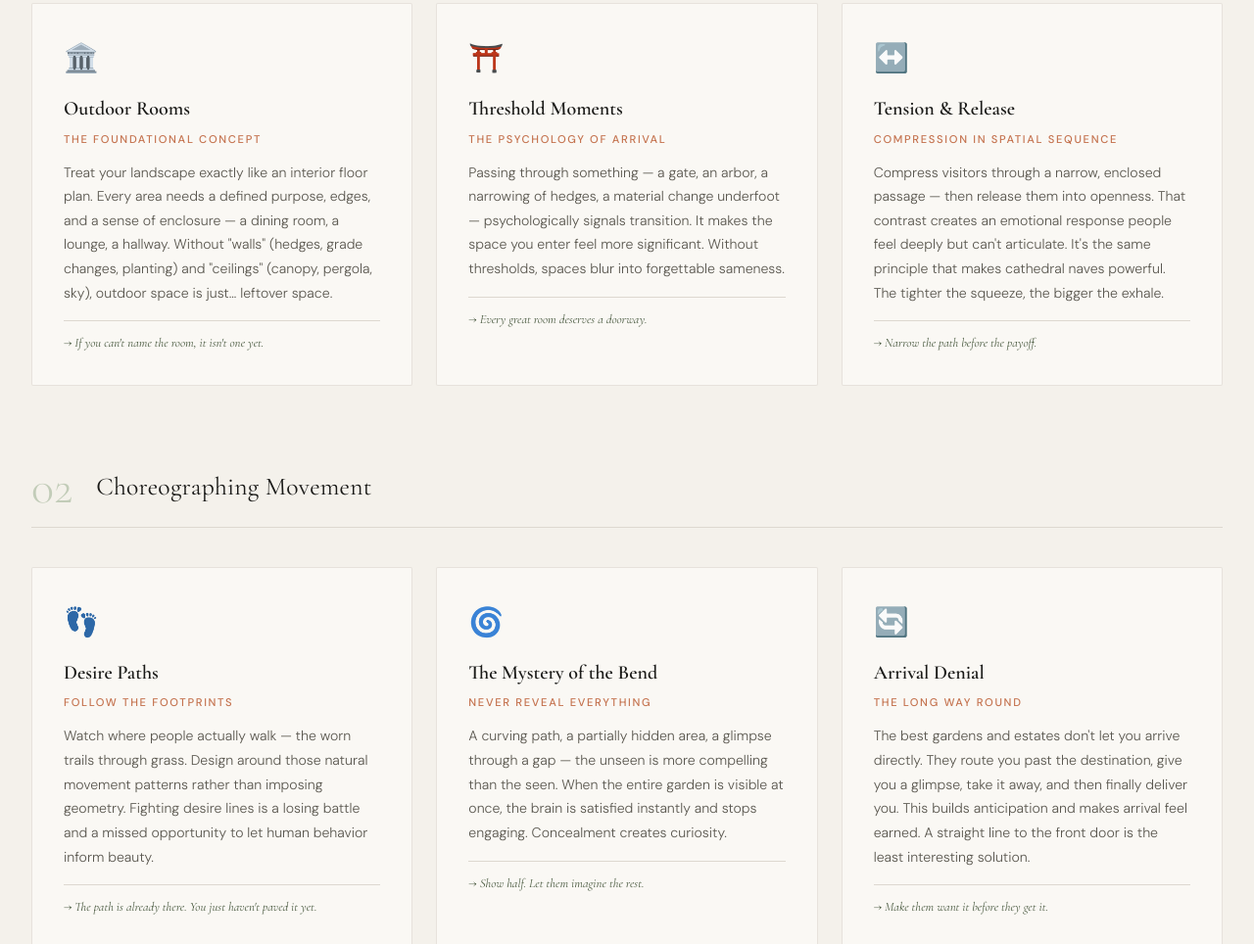
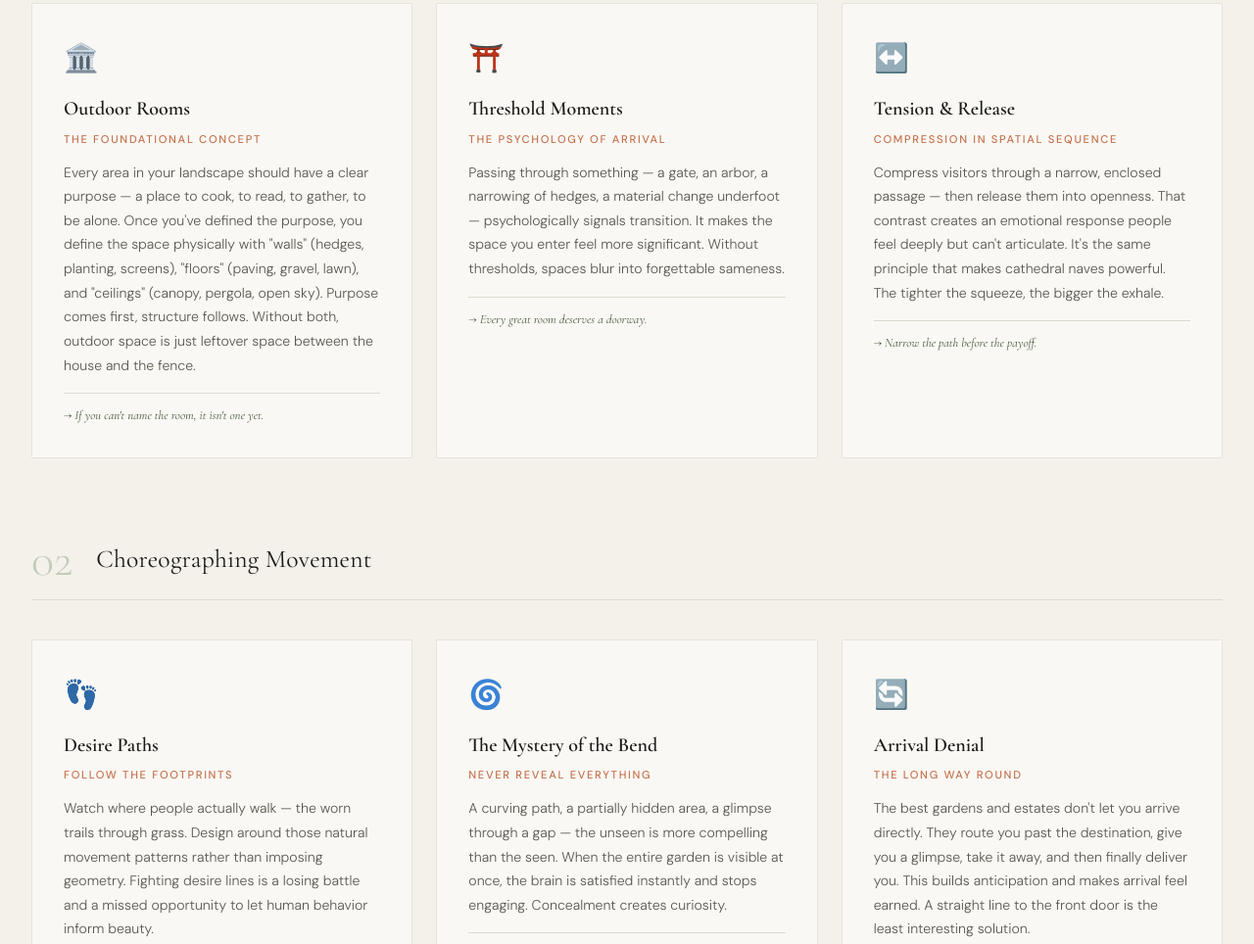
Before and after one commit to saltycactus-lab/landscape-rules, a plain HTML site: page index.html in a window 1280 px wide. Shown: the part 934-1898 px from the top of the page at 98% size. Drawn offline with nearby package versions, Linux system fonts and the light colour scheme.

Commit message:
Update index.html

```diff
--- a/index.html
+++ b/index.html
@@ -301,7 +301,7 @@
         <span class="card-icon">🏛️</span>
         <h3 class="card-title">Outdoor Rooms</h3>
         <p class="card-aka">The Foundational Concept</p>
-        <p class="card-body">Treat your landscape exactly like an interior floor plan. Every area needs a defined purpose, edges, and a sense of enclosure — a dining room, a lounge, a hallway. Without "walls" (hedges, grade changes, planting) and "ceilings" (canopy, pergola, sky), outdoor space is just… leftover space.</p>
+        <p class="card-body">Every area in your landscape should have a clear purpose — a place to cook, to read, to gather, to be alone. Once you've defined the purpose, you define the space physically with "walls" (hedges, planting, screens), "floors" (paving, gravel, lawn), and "ceilings" (canopy, pergola, open sky). Purpose comes first, structure follows. Without both, outdoor space is just leftover space between the house and the fence.</p>
         <p class="card-takeaway">→ If you can't name the room, it isn't one yet.</p>
       </div>
 
```
